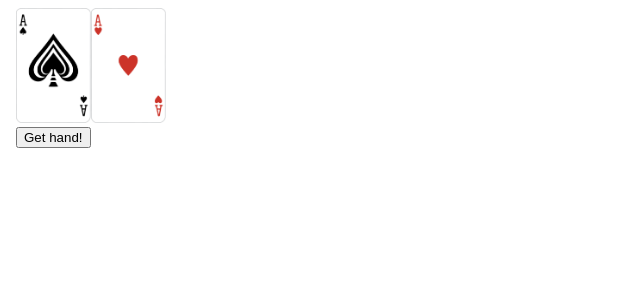
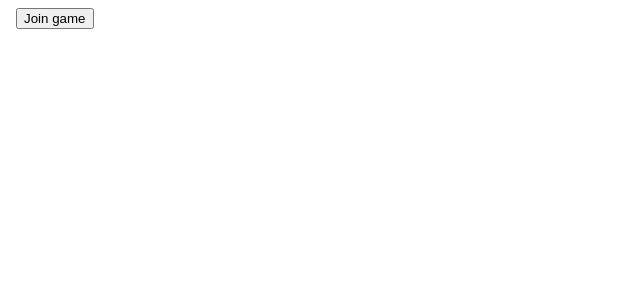
Before and after one commit to lewiswale/site, a Next.js app in the folder webserver/: page /poker in a window 1280 px wide. Shown: the top 300 px of the page, without its empty margins (0-640 px from the left). Built offline with nearby package versions, Linux system fonts and the light colour scheme.

Commit message:
implemented join game screen

```diff
--- a/webserver/pages/poker.js
+++ b/webserver/pages/poker.js
@@ -7,14 +7,18 @@ class Poker extends Component {
     constructor(props) {
         super(props);
         this.state = {
+            playerId: -1,
+            playerCount: -1,
             card1: "14S",
             card2: "14H",
             card1img: "AS",
-            card2img: "AH"
+            card2img: "AH",
+            joinedGame: false
         };
 
         this.getHand = this.getHand.bind(this);
         this.getImageName = this.getImageName.bind(this);
+        this.joinGame = this.joinGame.bind(this);
     }
 
     getImageName(value, suit) {
@@ -32,30 +36,74 @@ class Poker extends Component {
         }
     }
 
-    async getHand(event) {
-        await fetch('http://lewiswale.com:8080/api/player/get-hand', {
-            method: 'get'
-        })
-        .then((res => res.json()))
-        .then((responseJson) => {
-            var value1 = responseJson[0]['value'];
-            var suit1 = responseJson[0]['suit'];
-            var value2 = responseJson[1]['value'];
-            var suit2 = responseJson[1]['suit'];
+    parseGameState(responseJson) {
+        var id = responseJson['player']['id'];
+        var count = responseJson['playerCount'];
+        var value1 = responseJson['player']['playerHand'][0]['value'];
+        var suit1 = responseJson['player']['playerHand'][0]['suit'];
+        var value2 = responseJson['player']['playerHand'][1]['value'];
+        var suit2 = responseJson['player']['playerHand'][1]['suit'];
         var img1 = this.getImageName(value1, suit1);
         var img2 = this.getImageName(value2, suit2);
 
         this.setState({
+            playerId: id,
+            playerCount: count,
             card1: value1 + suit1,
             card2: value2 + suit2,
             card1img: img1,
             card2img: img2
         });
+    }
+
+    async getHand(event) {
+
+        await fetch(`http://localhost:8080/api/player/get-hand/` + this.state.playerId, {
+            method: 'get'
+        })
+        .then((res => res.json()))
+        .then((responseJson) => {
+            console.log(responseJson);
+            this.parseGameState(responseJson);
+        })
+        .catch((err) => {
+            console.log(`Error: ${err}`);
         });
+    }
 
+    async joinGame(event) {
+        await fetch('http://localhost:8080/api/game/join-game', {
+            method: 'get'
+        })
+        .then((res) => res.json())
+        .then((responseJson) => {
+            console.log(responseJson);
+            this.parseGameState(responseJson);
+            this.setState({
+                joinedGame: true
+            });
+        })
+        .catch((err) => {
+            console.log(`Error: ${err}`);
+        })
     }
 
     render() {
+        if (!this.state.joinedGame) {
+            return (
+                <div>
+                    <Head>
+                        <title>Poker</title>
+                    </Head>
+
+                    <body>
+                        <div>
+                            <button onClick={this.joinGame}>Join game</button>
+                        </div>
+                    </body>
+                </div>
+            )
+        } else {
             return (
                 <div>
                     <Head>
@@ -77,5 +125,6 @@ class Poker extends Component {
             )
         }
     }
+}
 
 export default Poker
```
Lines whose indentation alone changed are shown as unchanged.
